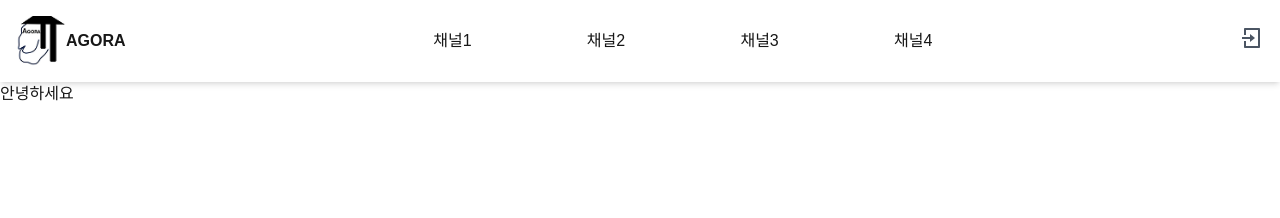
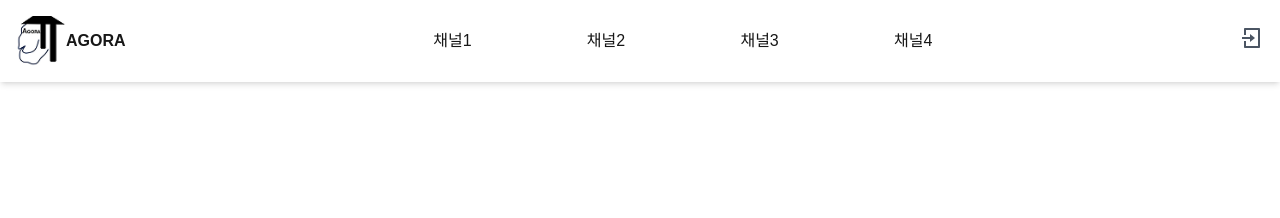
Before and after one commit to 1project-agora1/P_AGORA, a Next.js app: page / in a window 1280 px wide. Shown: the top 218 px of the page. Built offline with nearby package versions, Linux system fonts and the light colour scheme; a web font is replaced by a local one.

Commit message:
[FEAT] 본문 내용 제거거

```diff
--- a/src/app/page.tsx
+++ b/src/app/page.tsx
@@ -1,13 +1,3 @@
-import Image from "next/image";
-
 export default function Home() {
-
-
-  return (
-
-    <div>
-      <h1>안녕하세요</h1>
-      <Image src="/vercel.svg" alt="Vercel Logo" width={72} height={16} />
-    </div>
-  );
+  return <div></div>;
 }
```
